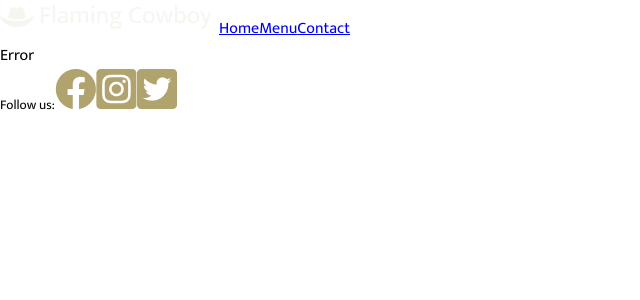
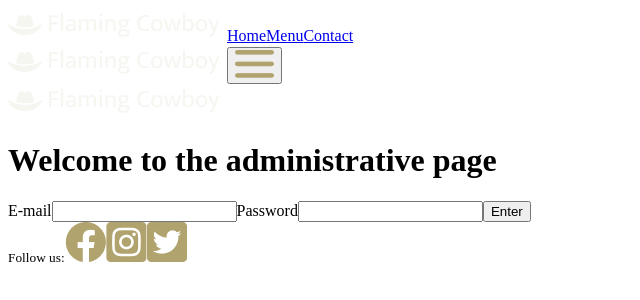
Before and after one commit to limatfc/bbqrestaurant, a React (Create React App) app: page /login in a window 1280 px wide. Shown: the top 300 px of the page, without its empty margins (0-640 px from the left). Built offline with nearby package versions, Linux system fonts and the light colour scheme; no server answers; the database is empty.

Commit message:
testing add / edit information

```diff
--- a/src/App.jsx
+++ b/src/App.jsx
@@ -1,12 +1,36 @@
-import ClientApp from "./components/client/ClientApp";
-import "./styles/Styles.css";
+import { Routes, Route } from "react-router-dom";
+import useReadData from "./hooks/useReadData";
+import useDataProvider from "./store/useDataProvider";
+import Home from "./screens/clients/Home";
+import Category from "./screens/clients/Category";
+import Contact from "./screens/clients/Contact";
+import Footer from "./components/client/Footer";
+import Menu from "./screens/clients/Menu";
+import NavigationBar from "./components/client/NavigationBar";
+import Error from "./screens/clients/Error";
+import Product from "./screens/clients/Product";
+import Login from "./screens/admin/Login";
+import AdminHome from "./screens/admin/AdminHome";
 
-function App() {
+export default function App() {
+  const dataContext = useDataProvider();
+  const { categoriesHandler, isLoggedIn } = dataContext;
+  const { status } = useReadData(categoriesHandler, "menu");
+
   return (
-    <div className="app">
-      <ClientApp />
+    <div>
+      <NavigationBar />
+      <Routes>
+        <Route path="/" element={<Home />} />
+        <Route path="/menu" element={<Menu status={status} />} />
+        <Route path="/menu/:category" element={<Category />} />
+        <Route path="/contact" element={<Contact />} />
+        <Route path="/menu/:category/:product" element={<Product />} />
+        <Route path="*" element={<Error />} />
+        <Route path="/login" element={<Login />} />
+        {isLoggedIn && <Route path="/admin-home" element={<AdminHome />} />}
+      </Routes>
+      <Footer />
     </div>
   );
 }
-
-export default App;
--- a/src/components/client/ClientApp.jsx
+++ /dev/null
@@ -1,32 +0,0 @@
-import { Routes, Route } from "react-router-dom";
-import useReadData from "../../hooks/useReadData";
-import useDataProvider from "../../store/useDataProvider";
-import Home from "../../screens/clients/Home";
-import Category from "../../screens/clients/Category";
-import Contact from "../../screens/clients/Contact";
-import Footer from "./Footer";
-import Menu from "../../screens/clients/Menu";
-import NavigationBar from "./NavigationBar";
-import Error from "../../screens/clients/Error";
-import Product from "../../screens/clients/Product";
-
-export default function ClientApp() {
-  const dataContext = useDataProvider();
-  const { categoriesHandler } = dataContext;
-  const { status } = useReadData(categoriesHandler, "menu");
-
-  return (
-    <div>
-      <NavigationBar />
-      <Routes>
-        <Route path="/" element={<Home />} />
-        <Route path="/menu" element={<Menu status={status} />} />
-        <Route path="/menu/:category" element={<Category />} />
-        <Route path="/contact" element={<Contact />} />
-        <Route path="/menu/:category/:product" element={<Product />} />
-        <Route path="*" element={<Error />} />
-      </Routes>
-      <Footer />
-    </div>
-  );
-}
--- a/src/components/client/ReservationForm.jsx
+++ b/src/components/client/ReservationForm.jsx
@@ -3,7 +3,11 @@ import "react-calendar/dist/Calendar.css";
 import data from "../../data/contact.json";
 
 export default function ReservationForm() {
-  const options = data.map((item) => <option value={item}>{item}</option>);
+  const options = data.map((item) => (
+    <option key={item} value={item}>
+      {item}
+    </option>
+  ));
 
   return (
     <form>
--- /dev/null
+++ b/src/screens/admin/AdminHome.jsx
@@ -0,0 +1,12 @@
+import { setDocument } from "../../scripts/firebase/fireStore-test";
+import useDataProvider from "../../store/useDataProvider";
+
+export default function AdminHome() {
+  const dataContext = useDataProvider();
+  const { categories, products } = dataContext;
+  console.log(categories, products);
+
+  setDocument();
+
+  return <div></div>;
+}
--- /dev/null
+++ b/src/screens/admin/Login.jsx
@@ -0,0 +1,34 @@
+import logo from "../../assets/icons/logo.png";
+import { useNavigate } from "react-router-dom";
+import useDataProvider from "../../store/useDataProvider";
+
+export default function Login() {
+  const dataContext = useDataProvider();
+  const { loginHandler } = dataContext;
+  const navigate = useNavigate();
+
+  function onSubmitHandler(event) {
+    event.preventDefault();
+
+    loginHandler();
+    navigate("/admin-home");
+  }
+
+  return (
+    <div>
+      <img src={logo} alt="a cowboy hat besides the words Flaming Cowboy" />
+      <h1>Welcome to the administrative page</h1>
+      <form onSubmit={onSubmitHandler}>
+        <label>
+          E-mail
+          <input type="text" />
+        </label>
+        <label>
+          Password
+          <input type="text" />
+        </label>
+        <button type="submit">Enter</button>
+      </form>
+    </div>
+  );
+}
--- /dev/null
+++ b/src/scripts/firebase/fireStore-test.js
@@ -0,0 +1,23 @@
+import { doc, setDoc } from "firebase/firestore";
+import { fireStore } from "./firebase";
+
+// Add a new document in collection "cities"
+export async function setDocument() {
+  //   await setDoc(doc(fireStore, "categories", "LA"), {
+  //     name: "Los Angeles",
+  //     state: "CA",
+  //     country: "USA",
+  //   });
+
+  const cityRef = doc(fireStore, "categories", "L");
+  setDoc(
+    cityRef,
+    {
+      pais: "brasil",
+      name: "New York",
+      country: "United States",
+      capital: true,
+    },
+    { merge: true }
+  );
+}
--- a/src/store/DataProvider.js
+++ b/src/store/DataProvider.js
@@ -4,6 +4,7 @@ import { dataContext } from "./data-context";
 export function DataProvider({ children }) {
   const [categories, setCategories] = useState([]);
   const [products, setProducts] = useState([]);
+  const [isLoggedIn, setIsLoggedIn] = useState(false);
 
   const categoriesHandler = useCallback((fetchedData) => {
     setCategories(fetchedData);
@@ -13,11 +14,17 @@ export function DataProvider({ children }) {
     setProducts(fetchedData);
   }, []);
 
+  function loginHandler() {
+    setIsLoggedIn(!isLoggedIn);
+  }
+
   const dataProvider = {
     categories,
     products,
+    isLoggedIn,
     categoriesHandler,
     productsHandler,
+    loginHandler,
   };
 
   return (
--- a/src/store/data-context.js
+++ b/src/store/data-context.js
@@ -3,4 +3,8 @@ import { createContext } from "react";
 export const dataContext = createContext({
   categories: [],
   products: [],
+  isLoggedIn: false,
+  categoriesHandler: (fetchedData) => {},
+  productsHandler: (fetchedData) => {},
+  loginHandler: () => {},
 });
--- a/src/styles/Styles.css
+++ b/src/styles/Styles.css
@@ -8,4 +8,4 @@
 /* components */
 @import "./components/CategoryCard.css";
 @import "./components/NavigationBar.css";
-@import "../styles/components/NavigationBarMobileExpanded.css";
+@import "../styles/components/NavigationBarOverlayer.css";
```
Also changed, not shown: src/styles/components/NavigationBarOverlayer.css (renamed from src/styles/components/NavigationBarMobileExpanded.css).
